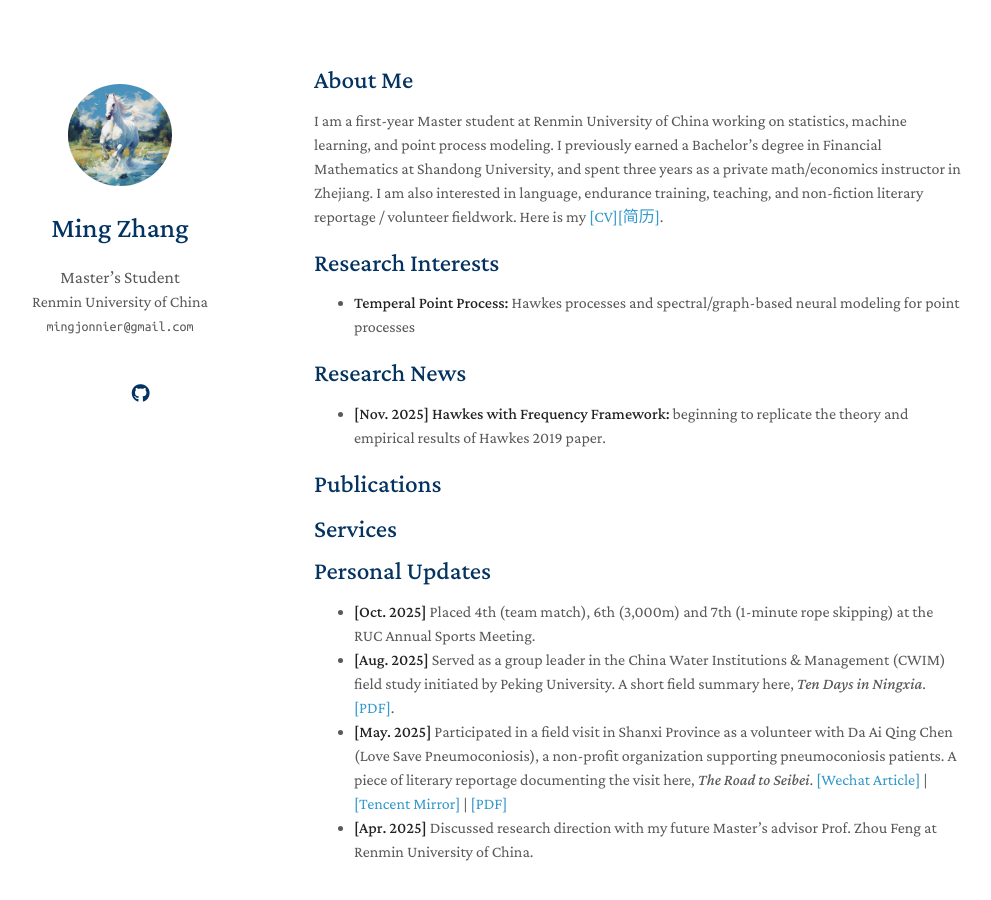
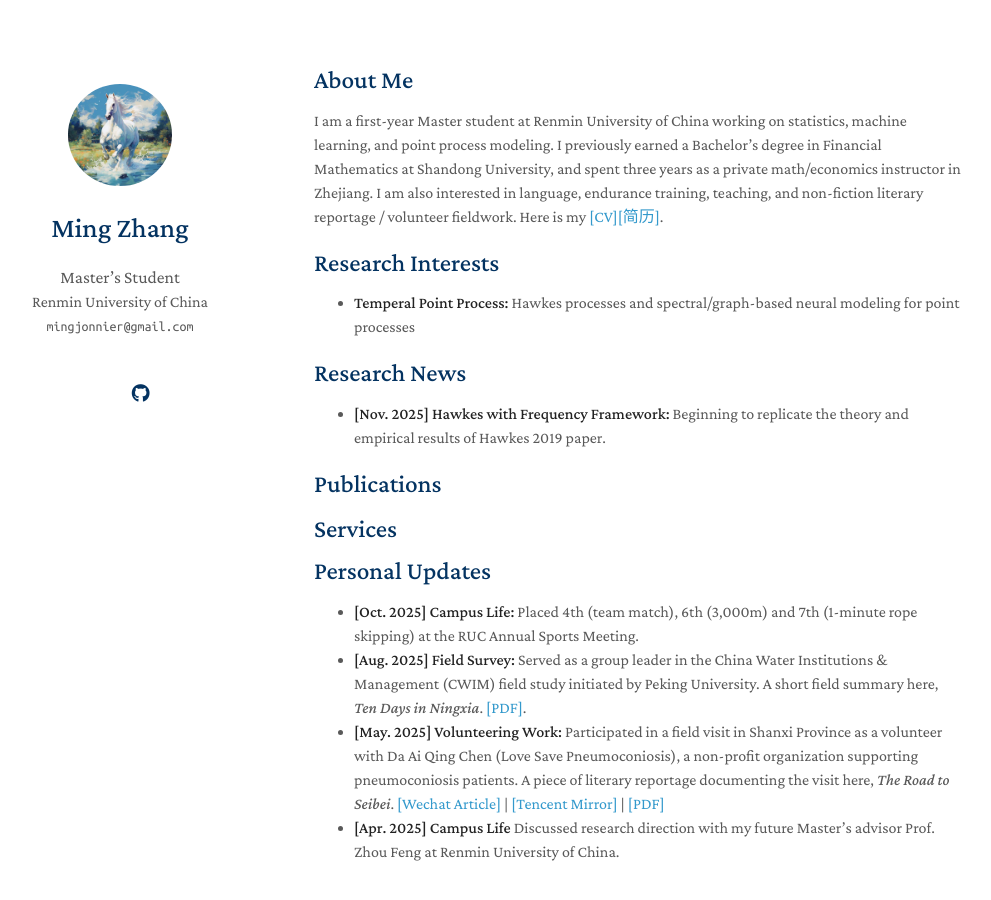
Before and after one commit to zhangming4153/zhangming4153.github.io, a Jekyll site: the page built from index.md, in a window 1280 px wide and 958 px high. Shown: the top 900 px of the window, without its empty margins (156-1147 px from the left). Built offline with Jekyll 4.4.1, drawn with Linux system fonts in a browser that asks for light colours; a style sheet for code colours, icons or effects is not loaded; our own code applies the rules of GitHub Pages for plain Markdown files.

Commit message:
Update index.md

```diff
--- a/index.md
+++ b/index.md
@@ -12,15 +12,15 @@ I am a first-year Master student at Renmin University of China working on statis
 
 
 ## Research News
-- **[Nov. 2025] Hawkes with Frequency Framework:** beginning to replicate the theory and empirical results of Hawkes 2019 paper.
+- **[Nov. 2025] Hawkes with Frequency Framework:** Beginning to replicate the theory and empirical results of Hawkes 2019 paper.
 
 {% include_relative _includes/publications.md %}
 
 {% include_relative _includes/services.md %}
 
 ## Personal Updates
-- **[Oct. 2025]** Placed 4th (team match), 6th (3,000m) and 7th (1-minute rope skipping) at the RUC Annual Sports Meeting.
-- **[Aug. 2025]** Served as a group leader in the China Water Institutions & Management (CWIM) field study initiated by Peking University. A short field summary here, _Ten Days in Ningxia_. [[PDF]](assets/Ningxia.pdf).
-- **[May. 2025]** Participated in a field visit in Shanxi Province as a volunteer with Da Ai Qing Chen (Love Save Pneumoconiosis), a non-profit organization supporting pneumoconiosis patients. A piece of literary reportage documenting the visit here, _The Road to Seibei_.
+- **[Oct. 2025] Campus Life:** Placed 4th (team match), 6th (3,000m) and 7th (1-minute rope skipping) at the RUC Annual Sports Meeting.
+- **[Aug. 2025] Field Survey:** Served as a group leader in the China Water Institutions & Management (CWIM) field study initiated by Peking University. A short field summary here, _Ten Days in Ningxia_. [[PDF]](assets/Ningxia.pdf).
+- **[May. 2025] Volunteering Work:** Participated in a field visit in Shanxi Province as a volunteer with Da Ai Qing Chen (Love Save Pneumoconiosis), a non-profit organization supporting pneumoconiosis patients. A piece of literary reportage documenting the visit here, _The Road to Seibei_.
  [[Wechat Article]](https://mp.weixin.qq.com/s/o8Zpdd-DVcAKxdC4jhWxGg) | [[Tencent Mirror]](https://news.qq.com/rain/a/20250605A06ML000) | [[PDF]](assets/Shanxi.pdf)
-- **[Apr. 2025]** Discussed research direction with my future Master's advisor Prof. Zhou Feng at Renmin University of China.
+- **[Apr. 2025] Campus Life** Discussed research direction with my future Master's advisor Prof. Zhou Feng at Renmin University of China.
```
